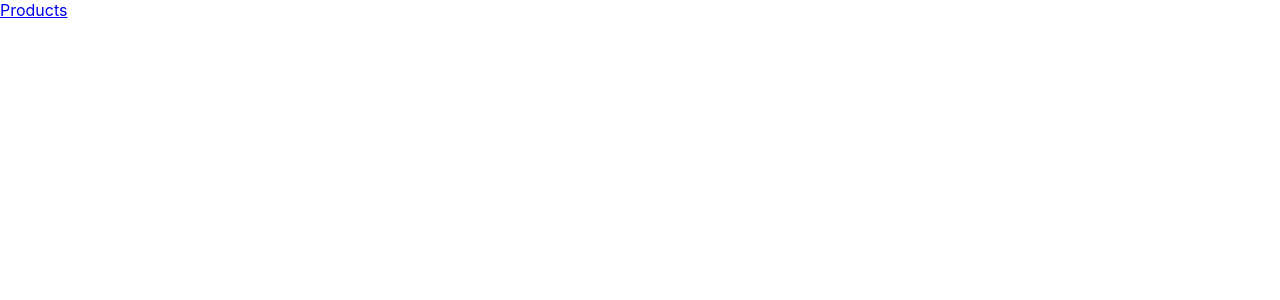
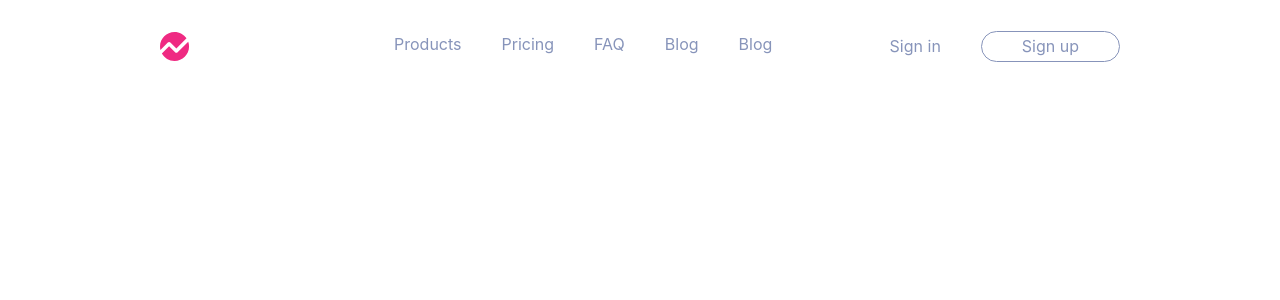
Before and after one commit to mateombar/analytics, a React (Create React App) app: page / in a window 1280 px wide. Shown: the top 300 px of the page. Built offline with nearby package versions, Linux system fonts and the light colour scheme.

Commit message:
Navbar Layout

```diff
--- a/src/App.css
+++ b/src/App.css
@@ -1,38 +1,30 @@
-.App {
-  text-align: center;
+* {
+  box-sizing: border-box;
+  margin: 0;
+  padding: 0;
+  overflow-x: hidden;
+  font-family: -apple-system, BlinkMacSystemFont, "Segoe UI", Roboto, Oxygen,
+    Ubuntu, Cantarell, "Open Sans", "Helvetica Neue", sans-serif;
 }
 
-.App-logo {
-  height: 40vmin;
-  pointer-events: none;
+body {
+  grid-template-columns: minmax(auto, 980px);
+  display: grid;
+  justify-content: center;
 }
 
-@media (prefers-reduced-motion: no-preference) {
-  .App-logo {
-    animation: App-logo-spin infinite 20s linear;
-  }
+li,
+a,
+button {
+  font-weight: 400;
+  font-style: normal;
+  font-size: 16px;
+  line-height: 18.75px;
 }
 
-.App-header {
-  background-color: #282c34;
-  min-height: 100vh;
-  display: flex;
-  flex-direction: column;
-  align-items: center;
-  justify-content: center;
-  font-size: calc(10px + 2vmin);
-  color: white;
+a{
+  text-decoration: none;
 }
-
-.App-link {
-  color: #61dafb;
+button{
+  cursor: pointer;
 }
-
-@keyframes App-logo-spin {
-  from {
-    transform: rotate(0deg);
-  }
-  to {
-    transform: rotate(360deg);
-  }
-}
--- a/src/components/Navbar.jsx
+++ b/src/components/Navbar.jsx
@@ -1,6 +1,8 @@
 import React, { useContext } from "react";
 import { Context } from "../context/Context";
 import EditableElement from "./EditableElement";
+import "./styles/Navbar.css";
+import logo from "../assets/svg/logo.svg";
 export const Navbar = () => {
   const {
     state: {
@@ -10,14 +12,69 @@ export const Navbar = () => {
     setActualTextContent,
   } = useContext(Context);
   return (
-    <nav>
+    <nav className="navbar">
+      <img className="navbar__logo" src={logo} alt="Logo" />
+      <ul className="navbar__links">
+        <li className="navbar__links--link">
           <EditableElement
             isContentEditable={isContentEditable}
             onBlur={setActualTextContent}
             key_name="navbar.a_products"
           >
-        <a href="/">{navbar.a_products}</a>
+            <a href="/">
+              {navbar.a_products}
+            </a>
           </EditableElement>
+        </li>
+        <li className="navbar__links--link">
+          <EditableElement
+            isContentEditable={isContentEditable}
+            onBlur={setActualTextContent}
+            key_name="navbar.a_pricing"
+          >
+            <a href="/">
+              {navbar.a_pricing}
+            </a>
+          </EditableElement>
+        </li>
+        <li className="navbar__links--link">
+          <EditableElement
+            isContentEditable={isContentEditable}
+            onBlur={setActualTextContent}
+            key_name="navbar.a_faq"
+          >
+            <a href="/">
+              {navbar.a_faq}
+            </a>
+          </EditableElement>
+        </li>
+        <li className="navbar__links--link">
+          <EditableElement
+            isContentEditable={isContentEditable}
+            onBlur={setActualTextContent}
+            key_name="navbar.a_blog"
+          >
+            <a href="/">
+              {navbar.a_blog}
+            </a>
+          </EditableElement>
+        </li>
+        <li className="navbar__links--link">
+          <EditableElement
+            isContentEditable={isContentEditable}
+            onBlur={setActualTextContent}
+            key_name="navbar.a_blog"
+          >
+            <a href="/">
+              {navbar.a_blog}
+            </a>
+          </EditableElement>
+        </li>
+      </ul>
+      <div className="navbar__buttons">
+        <a className="navbar__buttons--link">{navbar.btn_sign_ing}</a>
+        <button className="navbar__buttons--btn">{navbar.btn_sign_up}</button>
+      </div>
     </nav>
   );
 };
--- /dev/null
+++ b/src/components/styles/Navbar.css
@@ -0,0 +1,56 @@
+.navbar {
+  width: auto;
+  display: flex;
+  justify-content: flex-start;
+  align-items: center;
+  padding: 30px 10px;
+}
+
+.navbar__logo {
+  width: 184.02px;
+  padding-right: 50px;
+  cursor: pointer;
+}
+
+.navbar__links {
+  list-style: none;
+  margin-left: 30px;
+}
+.navbar__links--link {
+  display: inline-block;
+  padding: 5px 20px;
+}
+.navbar__links--link a{
+  transition: all 0.3s ease 0s;
+  color: #8794BA;
+
+}
+.navbar__links--link a:hover{
+    color: #fff;
+}
+
+.navbar__buttons {
+    padding-left: 20px;
+    margin-left: auto;
+}
+.navbar__buttons--btn{
+    padding: 5px 40px;
+    border: 1px solid #8794BA;
+    border-radius: 68px;
+    color: #8794BA;
+    background: none;
+    transition: all 0.3s ease 0s;
+}
+.navbar__buttons--btn:hover{
+    border: 1px solid #fff;
+    color: #fff;
+}
+.navbar__buttons--link{
+    padding: 5px 40px;
+    color: #8794BA;
+    transition: all 0.3s ease 0s;
+}
+.navbar__buttons--link:hover{
+    color: #fff;
+    cursor: pointer;
+}
```
Lines whose indentation alone changed are shown as unchanged.
